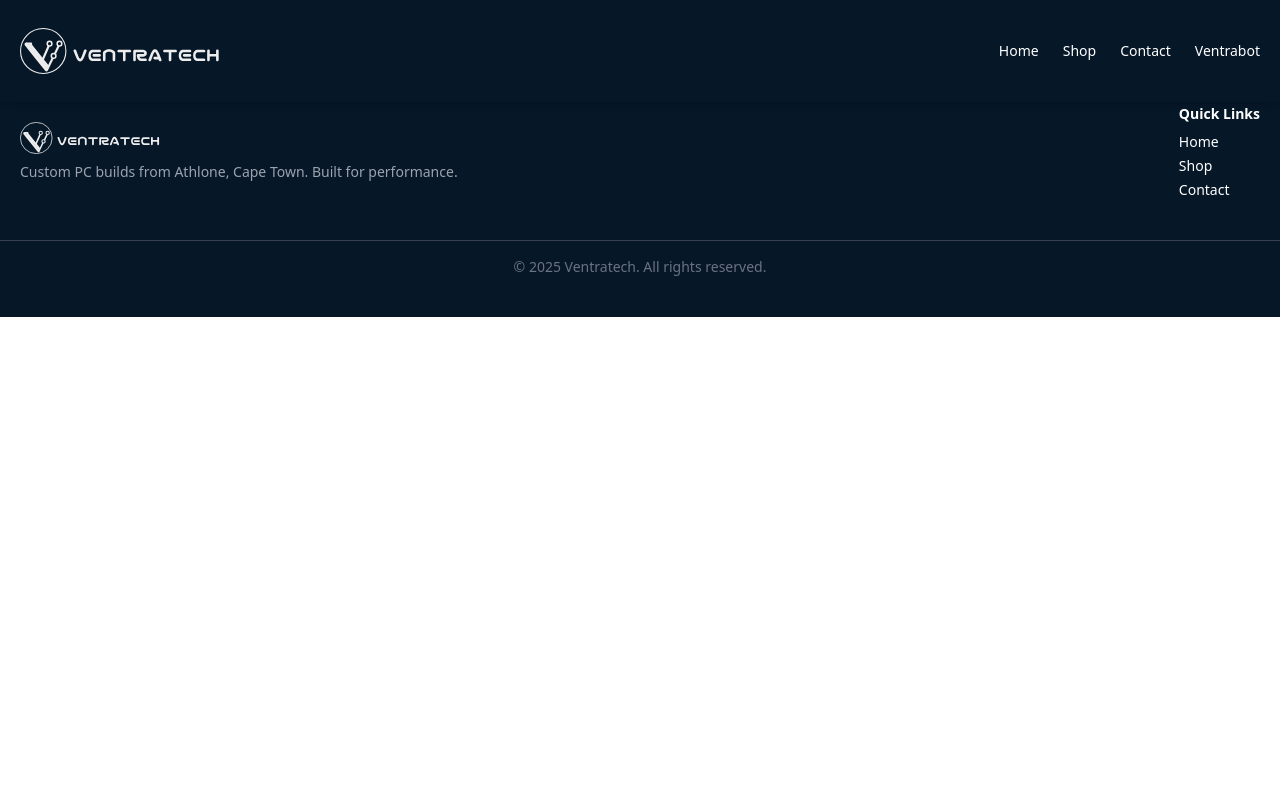
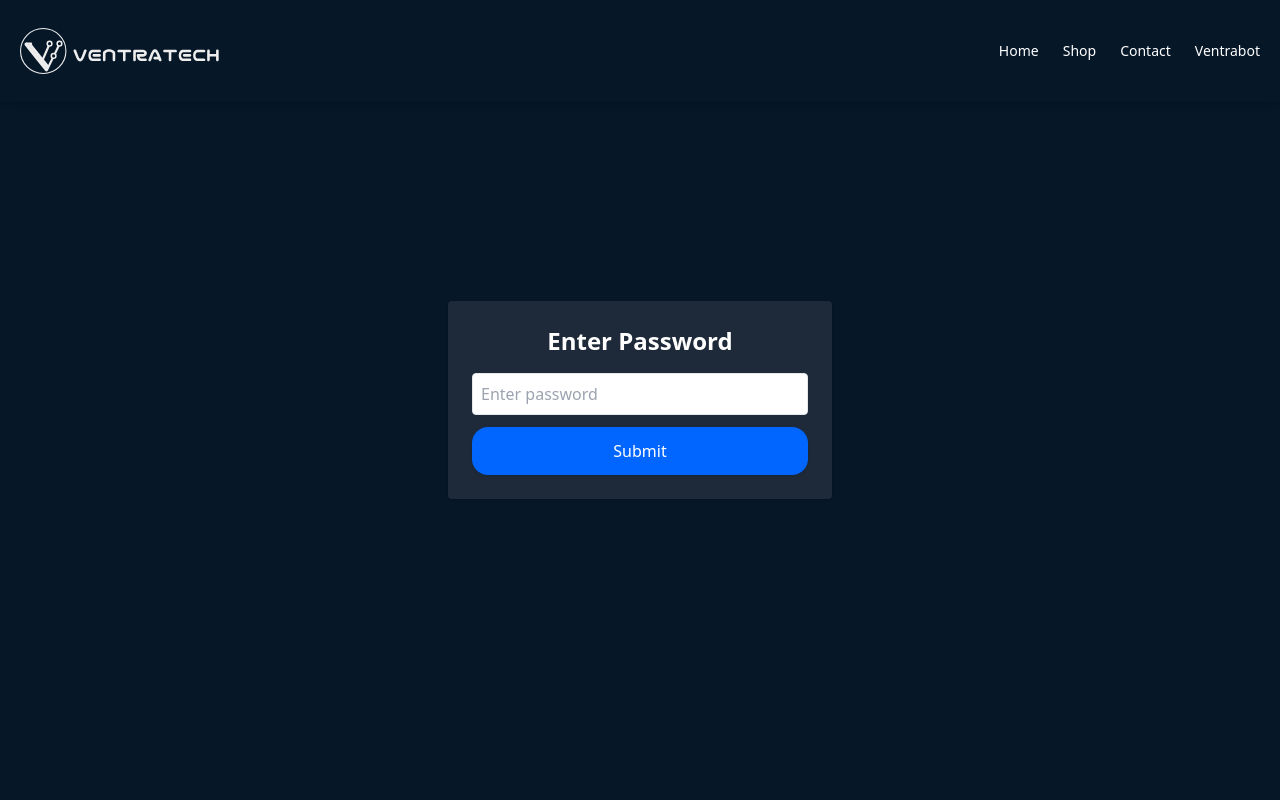
Before and after one commit to Ventratech/ventratech, a Next.js app: page /quote in a window 1280 px wide. Shown: the top 800 px of the page. Built offline with nearby package versions, Linux system fonts and the light colour scheme.

Commit message:
fix(quote): fixed quote

```diff
--- a/src/app/quote/components/QuoteForm.tsx
+++ b/src/app/quote/components/QuoteForm.tsx
@@ -1,3 +1,144 @@
-export default function QuoteForm() {
-	return <section>quote</section>;
+'use client';
+
+import Button from '@/stories/Button';
+import { useEffect, useState } from 'react';
+
+export default function QuotePage() {
+	const [accessGranted, setAccessGranted] = useState(false);
+	const [inputPassword, setInputPassword] = useState('');
+	const [errorMessage, setErrorMessage] = useState('');
+	const [quote, setQuote] = useState<any>({
+		budget: 0,
+		useCase: 'gaming',
+		result: null,
+		loading: false,
+	});
+
+	const handleSubmit = async (e: React.FormEvent) => {
+		e.preventDefault();
+		setQuote({ ...quote, loading: true });
+		try {
+			const res = await fetch(
+				`${process.env.NEXT_PUBLIC_STRAPI_URL}/quote?useCase=${quote.useCase}`
+			);
+			if (!res.ok) throw new Error('Failed to fetch quote');
+			const data = await res.json();
+			setQuote({ ...quote, result: data });
+		} catch (error) {
+			console.error('Error fetching quote:', error);
+		} finally {
+			setQuote({ ...quote, loading: false });
+		}
+	};
+	useEffect(() => {
+		const access = localStorage.getItem('ventrabot-access');
+		if (access === 'granted') {
+			setAccessGranted(true);
+		}
+	}, []);
+
+	const handlePasswordSubmit = (e: React.FormEvent) => {
+		e.preventDefault();
+		if (inputPassword === 'Ventratech2025') {
+			localStorage.setItem('ventrabot-access', 'granted');
+			setAccessGranted(true);
+			setErrorMessage('');
+		} else {
+			setErrorMessage('Incorrect password. Please try again.');
+		}
+	};
+
+	if (!accessGranted) {
+		return (
+			<main className='flex flex-col items-center justify-center min-h-screen text-white bg-dark'>
+				<form
+					onSubmit={handlePasswordSubmit}
+					className='w-full max-w-sm p-6 rounded shadow bg-dark-gray'
+				>
+					<h1 className='mb-4 text-2xl font-bold text-center'>
+						Enter Password
+					</h1>
+					<input
+						type='password'
+						value={inputPassword}
+						onChange={(e) => setInputPassword(e.target.value)}
+						className='w-full p-2 mb-3 text-black border rounded'
+						placeholder='Enter password'
+						required
+					/>
+					{errorMessage && (
+						<p className='mb-2 text-sm text-red-400'>{errorMessage}</p>
+					)}
+					<Button
+						type='submit'
+						title='Submit'
+						className='w-full px-4 py-2 text-white rounded'
+					/>
+				</form>
+			</main>
+		);
+	}
+
+	return (
+		<main className='max-w-2xl px-4 py-10 mx-auto text-center'>
+			<h1
+				className='mb-6 text-5xl font-extrabold tracking-widest text-cyan-400 drop-shadow-lg'
+				style={{ fontFamily: "'Orbitron', sans-serif" }}
+			>
+				Ventrabot
+			</h1>
+			<p className='mb-6 text-lg italic text-gray-300'>
+				Welcome to Ventrabot — your instant PC quoting assistant.
+			</p>
+			<form onSubmit={handleSubmit} className='p-4 rounded shadow bg-dark'>
+				<div className='mb-4'>
+					<label className='block mb-1 font-semibold text-white'>
+						Your Budget (ZAR):
+					</label>
+					<input
+						type='number'
+						value={quote.budget}
+						onChange={(e) =>
+							setQuote({ ...quote, budget: parseInt(e.target.value) })
+						}
+						className='w-full p-2 text-black border rounded'
+						min={1000}
+					/>
+				</div>
+
+				<div className='mb-4'>
+					<label className='block mb-1 font-semibold text-white'>
+						Primary Use:
+					</label>
+					<select
+						value={quote.useCase}
+						onChange={(e) => setQuote({ ...quote, useCase: e.target.value })}
+						className='w-full p-2 text-black border rounded'
+					>
+						<option value='gaming'>Gaming</option>
+						<option value='workstation'>Workstation</option>
+						<option value='office'>Office / Home Use</option>
+					</select>
+				</div>
+
+				<button
+					type='submit'
+					className='px-4 py-2 text-white bg-blue-600 rounded hover:bg-blue-700'
+					disabled={quote.loading}
+				>
+					{quote.loading ? 'Generating...' : 'Generate Quote'}
+				</button>
+
+				{quote.result && (
+					<div className='p-4 mt-6 text-white bg-gray-800 rounded'>
+						<h2 className='mb-2 text-xl font-bold'>Recommended Build</h2>
+						<ul className='ml-5 list-disc'>
+							<li>64GB DDR5 RAM – R850</li>
+						</ul>
+						<p className='mt-4 font-semibold'>Total: R{quote.result.total}</p>
+					</div>
+				)}
+			</form>
+		</main>
+	);
 }
--- a/src/stories/Button.tsx
+++ b/src/stories/Button.tsx
@@ -3,14 +3,25 @@ import React from 'react';
 type Props = {
 	title: string;
 	primary?: boolean;
+	type?: 'button' | 'reset' | 'submit';
 	className?: string;
 	onClick?: (e: React.MouseEvent) => void;
 };
 
-export default function Button({ primary, title, className, onClick }: Props) {
-	const baseButtonStyle: string = `px-6 py-3 font-medium text-white transition shadow bg-primary hover:bg-blue-700 rounded-2xl ${primary}`;
+export default function Button({
+	primary,
+	title,
+	className,
+	onClick,
+	type,
+}: Props) {
+	const baseButtonStyle: string = `px-6 py-3 font-medium text-white transition shadow bg-primary hover:bg-blue-700 rounded-2xl hover:opacity-70 ${primary}`;
 	return (
-		<button onClick={onClick} className={`${baseButtonStyle} ${className}`}>
+		<button
+			onClick={onClick}
+			type={type}
+			className={`${baseButtonStyle} ${className}`}
+		>
 			{title}
 		</button>
 	);
```
